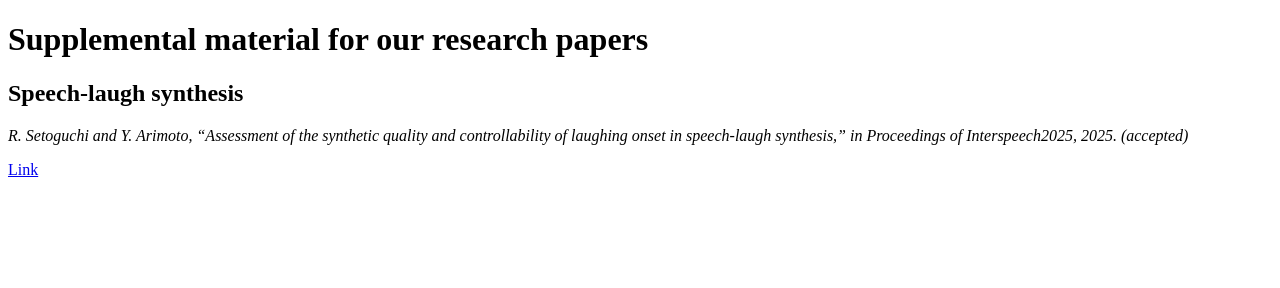
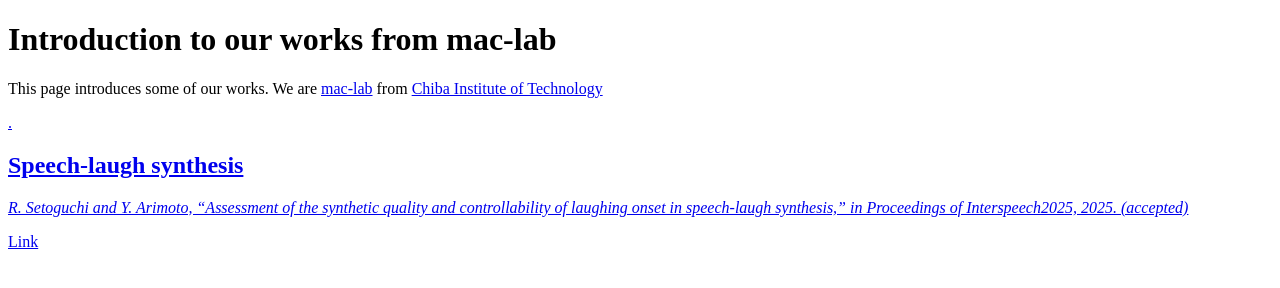
Before and after one commit to yoshiko-arimoto/mac-lab, a plain HTML site: page index.html in a window 1280 px wide. Drawn offline with Linux system fonts and the light colour scheme.

Commit message:
Update index.html

```diff
--- a/index.html
+++ b/index.html
@@ -1,11 +1,15 @@
 <!DOCTYPE html>
     <head>
         <meta charset="utf-8" />
-        <title>Supplemental material for our research papers</title>
+        <title>mac-lab</title>
     </head>
     <body>
         <header>
-            <h1>Supplemental material for our research papers</h1>
+            <h1>Introduction to our works from mac-lab</h1>
+            <p>
+                This page introduces some of our works.
+                We are <a href="https://mac-lab.org">mac-lab</a> from <a href="https://chibatech.jp/">Chiba Institute of Technology</p>.
+            </p>
         </header>
         <main>
             <section>
```
